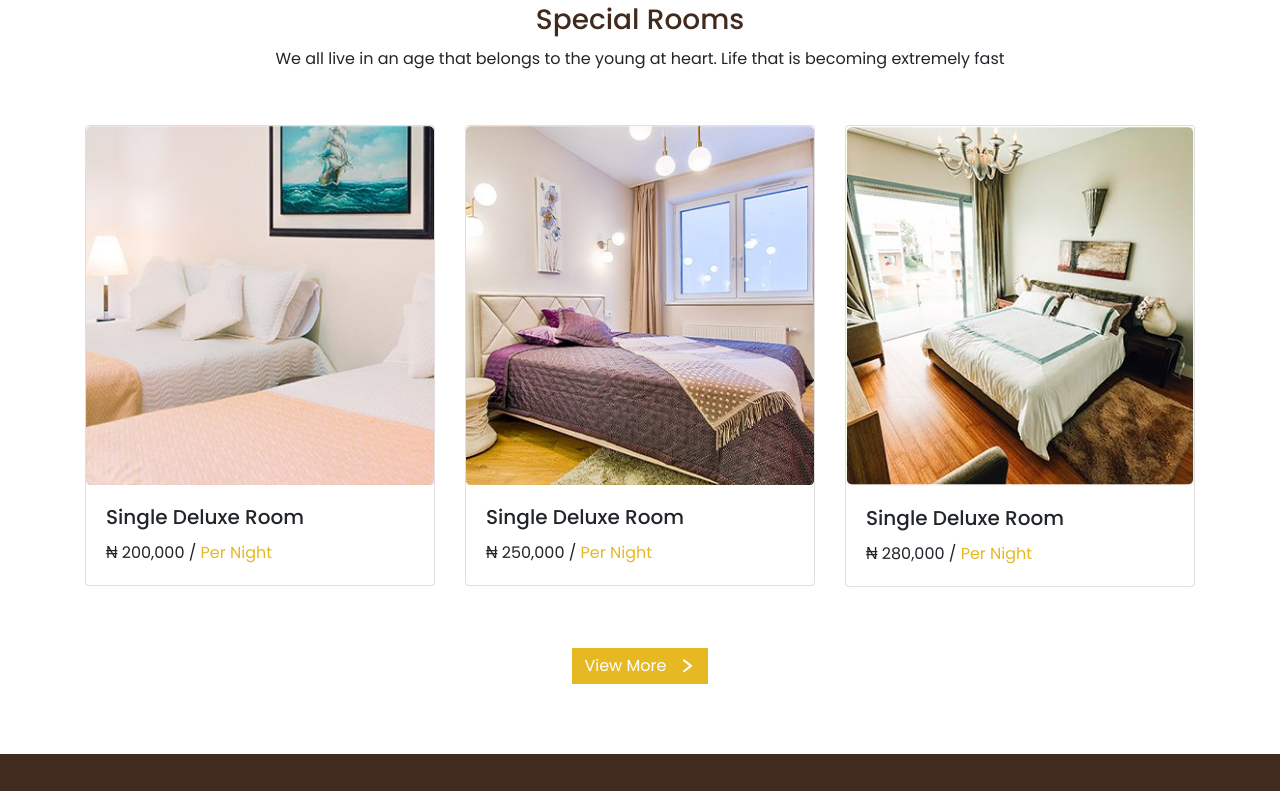
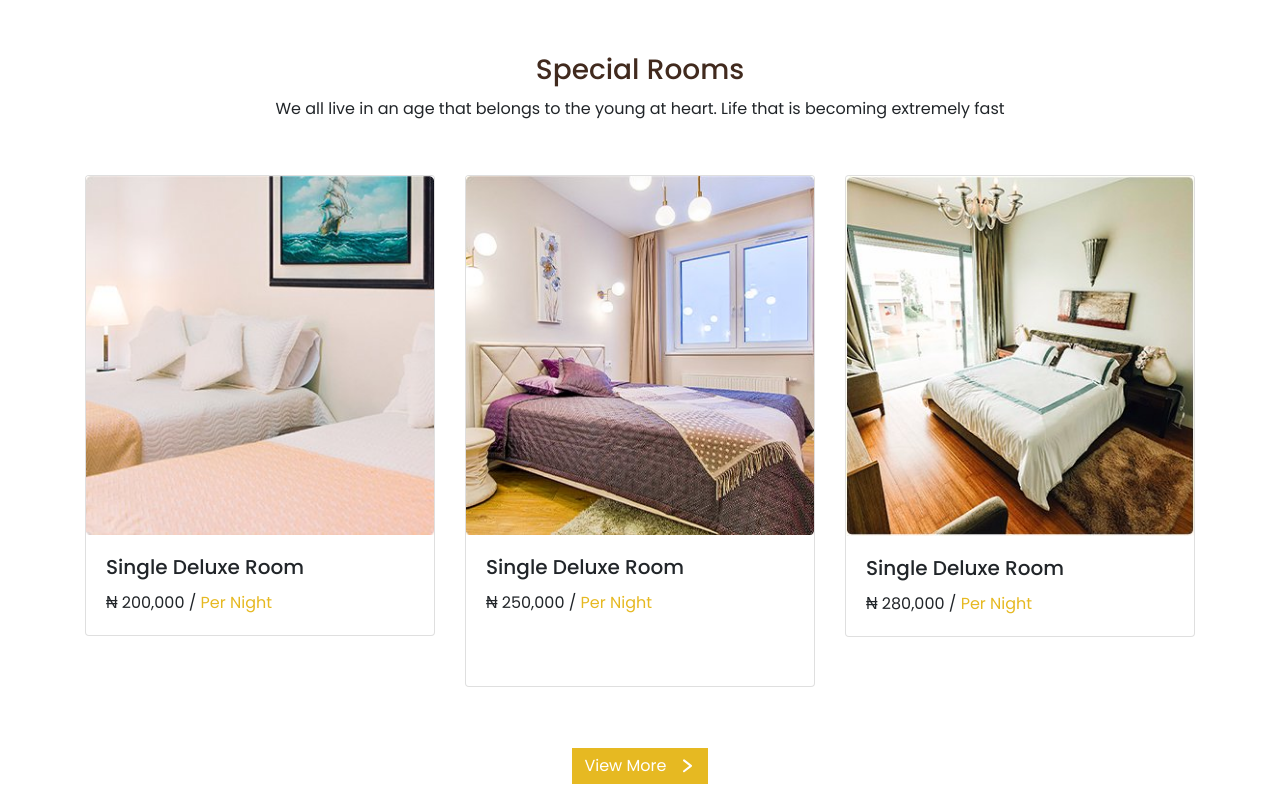
Before and after one commit to Najeeb-Sulaiman/page2, a plain HTML site: page index.html in a window 1280 px wide. Shown: the part 975-1766 px from the top of the page. Drawn offline with nearby package versions, Linux system fonts and the light colour scheme.

Commit message:
added margin-buttom

```diff
--- a/index.html
+++ b/index.html
@@ -114,7 +114,7 @@
                             </div>
                         </div>
                         <div class="col-md-4">
-                            <div class="card" style="width: 100%;">
+                            <div class="card" style="width: 100%; height: 100%;">
                                 <img src="images\room5.jpg" class="card-img-top" alt="room1">
                                 <div class="card-body">
                                     <h5 class="card-title">Single Deluxe Room</h5>
--- a/rooms-and-rates.css
+++ b/rooms-and-rates.css
@@ -579,3 +579,15 @@ a {
 .display{
     display: inline-block;
 }
+
+.image{
+    margin-bottom: 50px;
+}
+.card {
+    transform: translateZ(0);
+    transition: transform 1.2s ease out;
+    margin-bottom: 50px;
+}
+.card:hover {
+transform: scale(1.05);
+}
```
